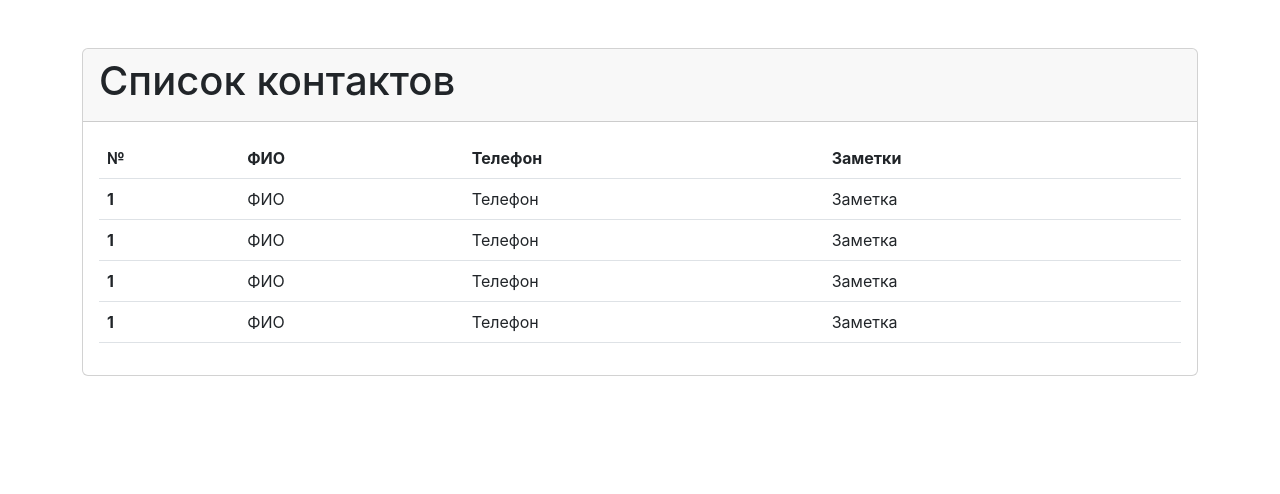
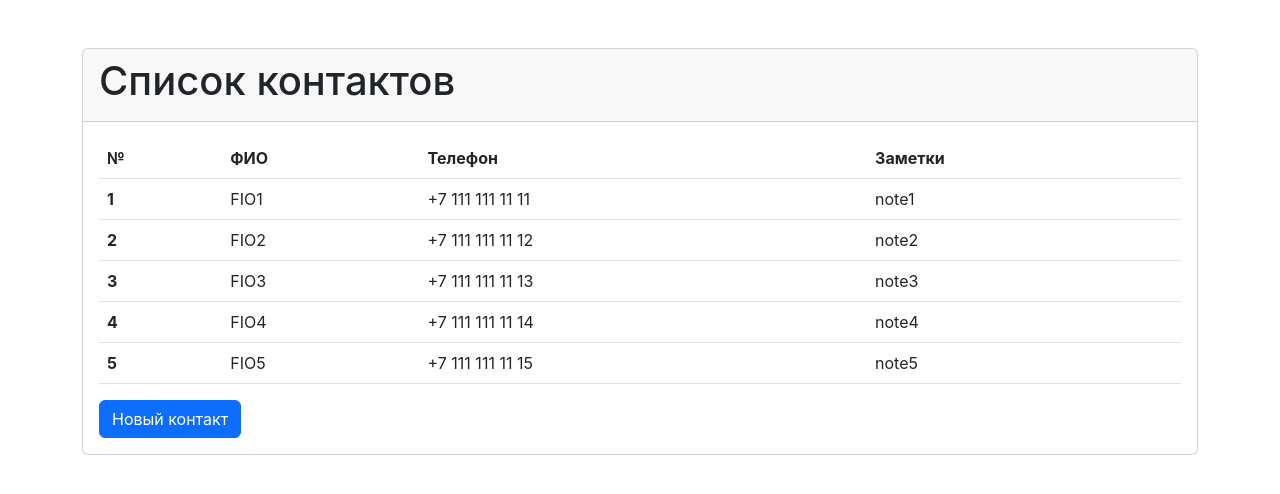
Before and after one commit to Anuta-Anya-Nya/ContactBook, a React (Create React App) app in the folder client/: page / in a window 1280 px wide. Shown: the top 494 px of the page. Built offline with nearby package versions, Linux system fonts and the light colour scheme.

Commit message:
Добавлены данные для заполнения строк, кнопка

```diff
--- a/client/src/App.js
+++ b/client/src/App.js
@@ -2,6 +2,17 @@ import "./App.css";
 import TableView from './layouts/tableView/TableView';
 
 function App() {
+  const items = [
+    { id: 1, fullName: 'FIO1', phone: '+7 111 111 11 11', notes: 'note1' },
+    { id: 2, fullName: 'FIO2', phone: '+7 111 111 11 12', notes: 'note2' },
+    { id: 3, fullName: 'FIO3', phone: '+7 111 111 11 13', notes: 'note3' },
+    { id: 4, fullName: 'FIO4', phone: '+7 111 111 11 14', notes: 'note4' },
+    { id: 5, fullName: 'FIO5', phone: '+7 111 111 11 15', notes: 'note5' }
+  ];
+  const appendContact = () => {
+    const temp = { id: 5, fullName: 'FIO5', phone: '+7 111 111 11 15', notes: 'note5' };
+    items.push(temp);
+  }
   return (
     <div className="container mt-5">
       <div className="card">
@@ -9,7 +20,14 @@ function App() {
           <h1>Список контактов</h1>
         </div>
         <div className="card-body">
-          <TableView />
+          <TableView data={items} />
+          <div>
+            <button
+              className='btn btn-primary'
+              onClick={appendContact}>
+              Новый контакт
+            </button>
+          </div>
         </div>
       </div>
     </div>
--- a/client/src/layouts/tableView/TableView.js
+++ b/client/src/layouts/tableView/TableView.js
@@ -1,7 +1,7 @@
 import React from 'react'
 import TableRowItem from './components/TableRowItem'
 
-const TableView = () => {
+const TableView = (props) => {
     return (
         <table className="table table-hover">
             <thead>
@@ -13,10 +13,12 @@ const TableView = () => {
               </tr>
             </thead>
             <tbody>
-              <TableRowItem />
-              <TableRowItem />
-              <TableRowItem />
-              <TableRowItem />
+            {
+                props.data.map(item => (
+                   <TableRowItem contact={item}/>
+                ))
+            }
+
 
             </tbody>
           </table>
--- a/client/src/layouts/tableView/components/TableRowItem.js
+++ b/client/src/layouts/tableView/components/TableRowItem.js
@@ -1,10 +1,10 @@
-const TableRowItem = () => {
+const TableRowItem = (props) => {
     return (
         <tr>
-            <th scope="row">1</th>
-            <td>ФИО</td>
-            <td>Телефон</td>
-            <td>Заметка</td>
+            <th scope="row">{props.contact.id}</th>
+            <td>{props.contact.fullName}</td>
+            <td>{props.contact.phone}</td>
+            <td>{props.contact.notes}</td>
         </tr>
     );
 }
```
